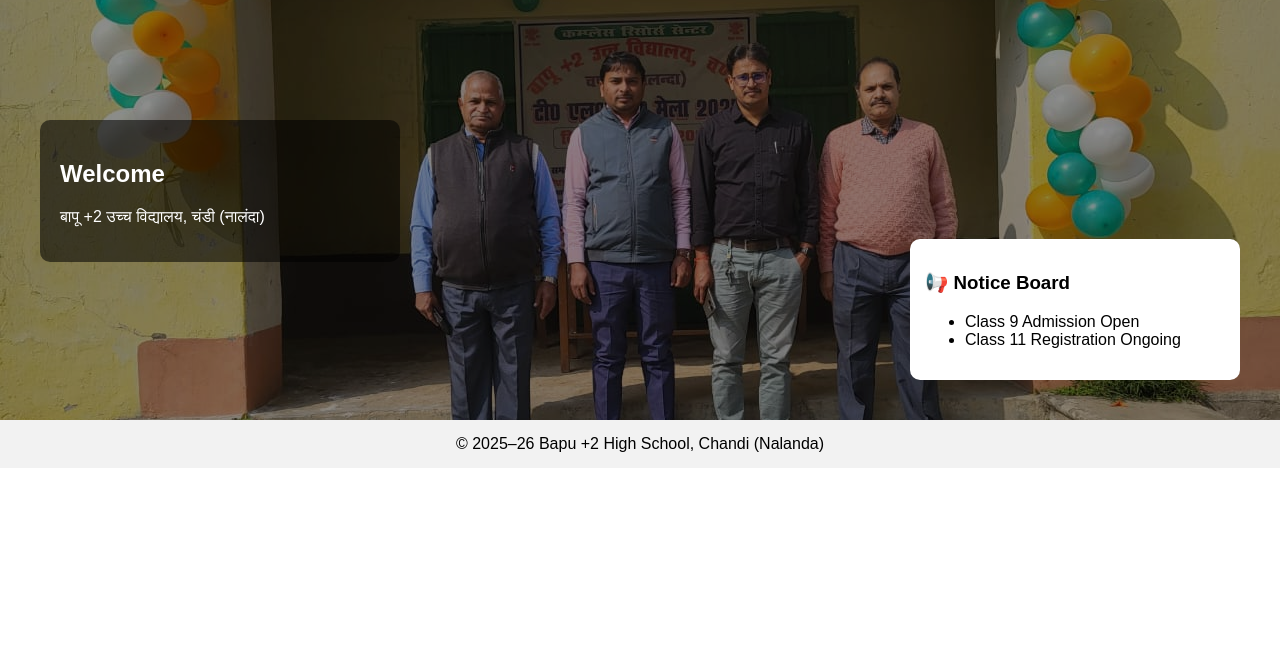
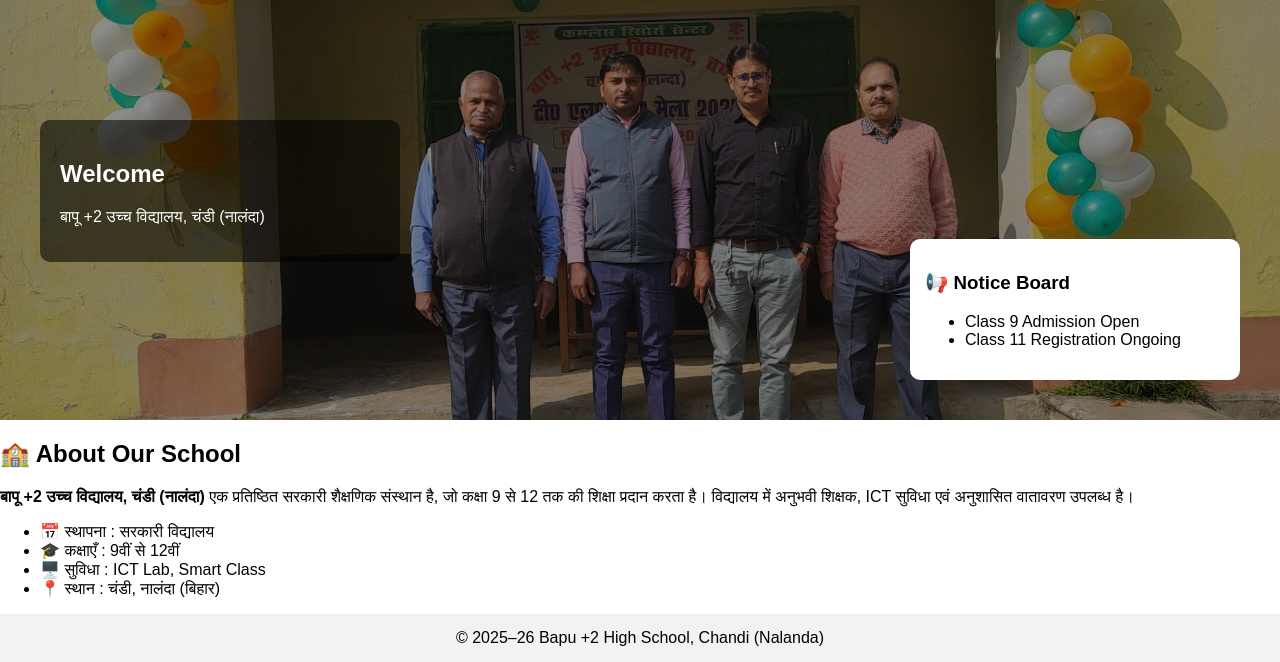
Before and after one commit to BapuHighSchool/bapuhighschoolchandi, a plain HTML site: page index.html in a window 1280 px wide. Shown: the part 148-810 px from the top of the page. Drawn offline with Linux system fonts and the light colour scheme.

Commit message:
Update index.html

```diff
--- a/index.html
+++ b/index.html
@@ -94,16 +94,22 @@ footer{text-align:center;padding:15px;background:#f2f2f2}
 </div>
 
 <!-- ABOUT -->
-<section id="about" class="section">
-<h2>🏫 About School</h2>
-<p>कक्षा 9 से 12 तक सरकारी शिक्षा संस्थान</p>
+<section class="about-school">
+  <h2>🏫 About Our School</h2>
+  <p>
+    <strong>बापू +2 उच्च विद्यालय, चंडी (नालंदा)</strong> एक प्रतिष्ठित
+    सरकारी शैक्षणिक संस्थान है, जो कक्षा 9 से 12 तक की शिक्षा प्रदान करता है।
+    विद्यालय में अनुभवी शिक्षक, ICT सुविधा एवं अनुशासित वातावरण उपलब्ध है।
+  </p>
+
+  <ul>
+    <li>📅 स्थापना : सरकारी विद्यालय</li>
+    <li>🎓 कक्षाएँ : 9वीं से 12वीं</li>
+    <li>🖥️ सुविधा : ICT Lab, Smart Class</li>
+    <li>📍 स्थान : चंडी, नालंदा (बिहार)</li>
+  </ul>
 </section>
 
-<!-- ICT -->
-<section id="ict" class="section">
-<h2>💻 ICT Lab</h2>
-<p>विद्यालय में कंप्यूटर एवं ICT सुविधा उपलब्ध है।</p>
-</section>
 
 <!-- VIDEOS -->
 <section id="videos" class="section">
```
